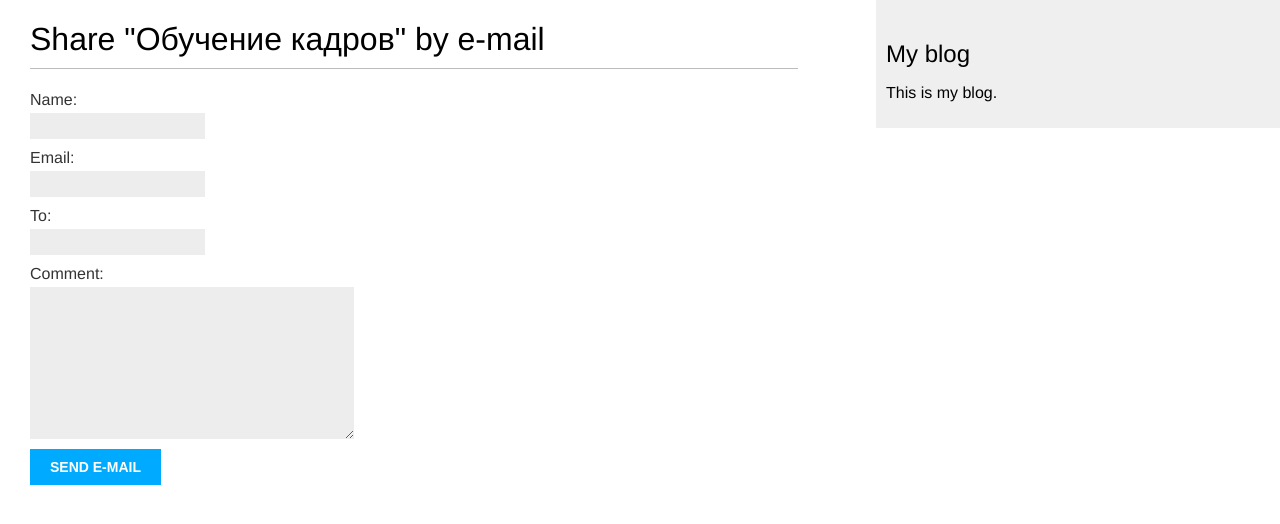
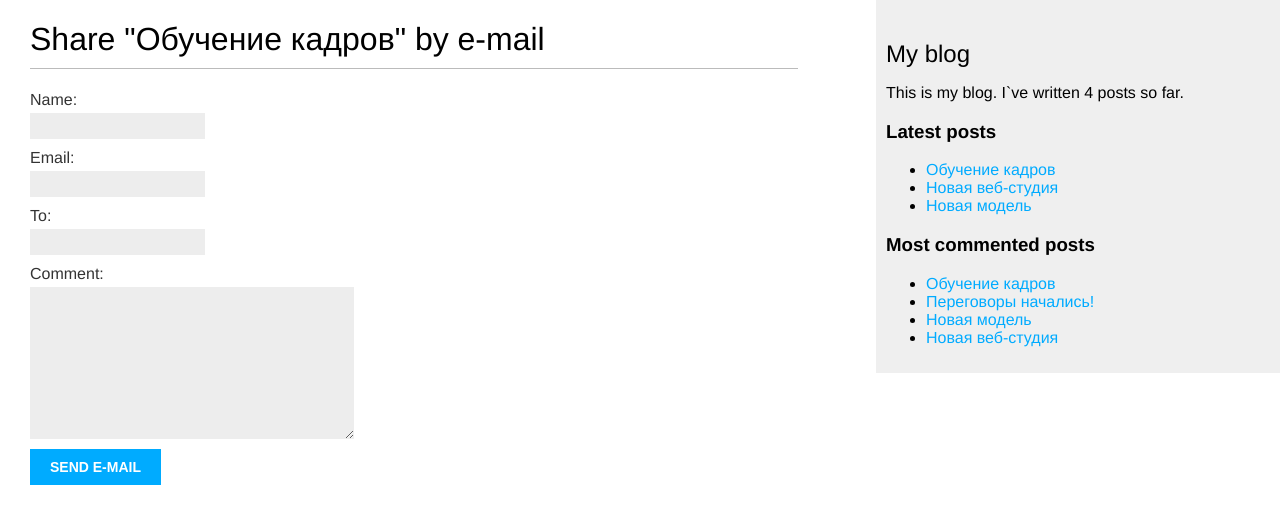
Before and after one commit to GithubHungry/polls_dj, a Django app: a page that uses templates/blog/base.html in a window 1280 px wide. Shown: the top 524 px of the page. Run offline with Django 3.2, Linux system fonts and the light colour scheme; data comes from the database, SQL or seed files in the repository; both versions use the stored data as it was after the commit; parts of the project's set-up code (start-up, migrations or seed data) failed here and were passed over.

Commit message:
'custom_tags_and_sitemap_add'

```diff
--- /dev/null
+++ b/blog/templatetags/blog_tags.py
@@ -0,0 +1,29 @@
+from django import template
+from django.db.models import Count
+from django.utils.safestring import mark_safe
+from ..models import Post
+
+import markdown
+
+register = template.Library()
+
+
+@register.simple_tag
+def total_posts():
+	return Post.published.count()
+
+
+@register.inclusion_tag('blog/post/latest_posts.html')
+def show_latest_posts(count=5):
+	latest_posts = Post.published.order_by('-publish')[:count]
+	return {'latest_posts': latest_posts}
+
+
+@register.simple_tag
+def get_most_commented_posts(count=5):
+	return Post.published.annotate(total_comments=Count('reviews')).order_by('-total_comments')[:count]
+
+
+@register.filter(name='markdown')
+def markdown_format(text):
+	return mark_safe(markdown.markdown(text))
--- a/polls_dj/settings.py
+++ b/polls_dj/settings.py
@@ -27,6 +27,7 @@ DEBUG = True
 ALLOWED_HOSTS = []
 
 # Application definition
+SITE_ID = 1
 
 INSTALLED_APPS = [
 	'django.contrib.admin',
@@ -35,6 +36,8 @@ INSTALLED_APPS = [
 	'django.contrib.sessions',
 	'django.contrib.messages',
 	'django.contrib.staticfiles',
+	'django.contrib.sites',
+	'django.contrib.sitemaps',
 
 	'polls.apps.PollsConfig',
 	'blog.apps.BlogConfig',
--- a/polls_dj/urls.py
+++ b/polls_dj/urls.py
@@ -16,12 +16,18 @@ Including another URLconf
 from django.conf import settings
 from django.conf.urls.static import static
 from django.contrib import admin
+from django.contrib.sitemaps.views import sitemap
 from django.urls import path, include
+
+from blog.sitemaps import PostSitemap
+
+sitemaps = {'posts': PostSitemap, }
 
 urlpatterns = [
 	path('admin/', admin.site.urls),
 	path('blog/', include('blog.urls', namespace='blog')),
 	path('polls/', include('polls.urls')),
+	path('sitemap.xml', sitemap, {'sitemaps': sitemaps}, name='django.contrib.sitemaps.views.sitemap')
 ]
 
 if settings.DEBUG:
--- a/templates/blog/base.html
+++ b/templates/blog/base.html
@@ -1,4 +1,5 @@
 {% load static %}
+{% load blog_tags %}
 <!DOCTYPE html>
 <html lang="en">
 <head>
@@ -18,7 +19,17 @@
 </div>
 <div id="sidebar">
     <h2>My blog</h2>
-    <p>This is my blog.</p>
+    <p>This is my blog. I`ve written {% total_posts %} posts so far.</p>
+
+    <h3>Latest posts</h3>
+    {% show_latest_posts 3 %}
+    <h3>Most commented posts</h3>
+    {% get_most_commented_posts as most_commented_posts %}
+    <ul>
+        {% for post in most_commented_posts %}
+            <li><a href="{{ post.get_absolute_url }}">{{ post.title }}</a></li>
+        {% endfor %}
+    </ul>
 </div>
 </body>
 </html>
--- a/templates/blog/post/detail.html
+++ b/templates/blog/post/detail.html
@@ -1,11 +1,12 @@
 {% extends 'blog/base.html' %}
+{% load blog_tags %}
 {% block title %}
     {{ post.title }}
 {% endblock title %}
 {% block content %}
     <h1>{{ post.title }}</h1>
     <p class="date">Published {{ post.publish }} by {{ post.author }}</p>
-    {{ post.body|linebreaks }}
+    {{ post.body|markdown }}
     <p>
         <a href="{% url 'blog:post_share' post.slug %}">Share this post</a>
     </p>
--- /dev/null
+++ b/templates/blog/post/latest_posts.html
@@ -0,0 +1,7 @@
+<ul>
+
+    {% for post in latest_posts %}
+        <li><a href="{{ post.get_absolute_url }}">{{ post.title }}</a></li>
+    {% endfor %}
+
+</ul>
--- a/templates/blog/post/list.html
+++ b/templates/blog/post/list.html
@@ -1,4 +1,5 @@
 {% extends 'blog/base.html' %}
+{% load blog_tags %}
 {% block title %}
     My blog
 {% endblock title %}
@@ -22,7 +23,7 @@
             {% endfor %}
         </p>
         <p class="date">Published {{ post.publish }} by {{ post.author }}</p>
-        {{ post.body|truncatewords:30|linebreaks }}
+        {{ post.body|markdown|truncatewords_html:30 }}
     {% endfor %}
     {#    {% include 'blog/pagination.html' with page=page_obj %}#}
     {% include 'blog/pagination.html' with page=posts %}
```
Also changed, not shown: blog/sitemaps.py (added, +13 -0 lines), blog/templatetags/__init__.py (added), db.sqlite3, 1 other file.
